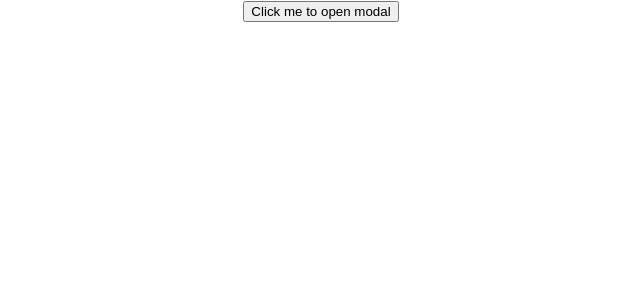
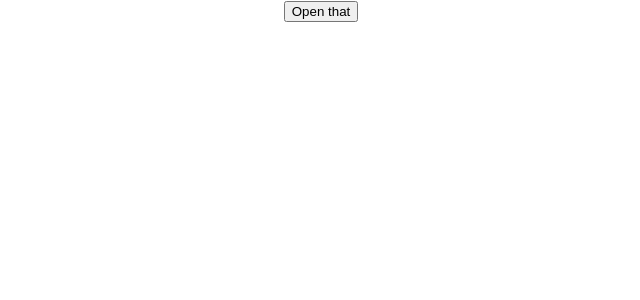
Before and after one commit to RCastilho91/coding_sandbox, a React (Create React App) app in the folder react-sandbox/: page / in a window 1280 px wide. Shown: the top 300 px of the page, without its empty margins (319-959 px from the left). Built offline with nearby package versions, Linux system fonts and the light colour scheme.

Commit message:
Adding extra layer for testing

```diff
--- a/react-sandbox/src/components/pop-up/PopUpPage.js
+++ b/react-sandbox/src/components/pop-up/PopUpPage.js
@@ -1,5 +1,6 @@
 import React, { Component } from 'react';
 import PopUp from './PopUp';
+import ToggleButton from './ToggleButton';
 
 export default class ModalPage extends Component {
     constructor(props){
@@ -12,6 +13,8 @@ export default class ModalPage extends Component {
     }
 
     handleClick() {
+        console.log("Reached the parent function");
+
         this.setState({
             activePopup: !this.state.activePopup
         })
@@ -21,7 +24,7 @@ export default class ModalPage extends Component {
         return(
             <div className="container">
                 { this.state.activePopup ? <PopUp handleClose = { this.handleClick.bind(this) } /> : null}
-                <button onClick={ this.handleClick }>Click me to open modal</button>
+                <ToggleButton toggleFunction={ this.handleClick } />
             </div>
         )
     }
--- /dev/null
+++ b/react-sandbox/src/components/pop-up/ToggleButton.js
@@ -0,0 +1,10 @@
+import React from 'react';
+
+export default function ToggleButton( props ){
+
+    var handleOpen = props.toggleFunction;
+
+    return(
+        <button onClick={ handleOpen }>Open that</button>
+    );
+}
```
